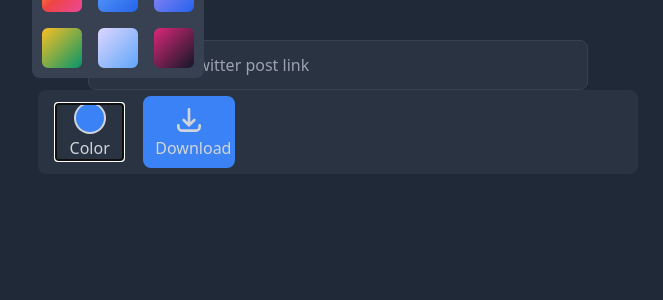
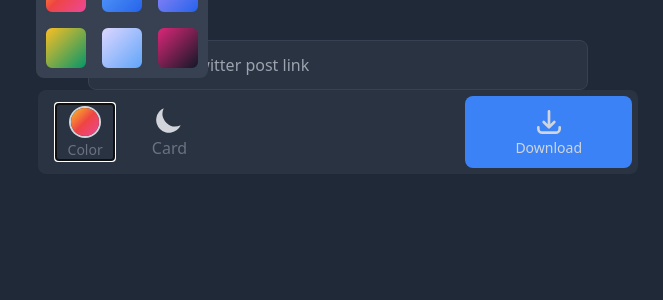
Before and after one commit to manishsharma8/Twella, a React (Create React App) app in the folder client/: page / in a window 1280 px wide. Both pictures are taken after a click on the button "Color". Shown: the top 300 px of the page, without its empty margins (302-965 px from the left). Built offline with nearby package versions, Linux system fonts and the light colour scheme; no server answers.

Commit message:
dark card

```diff
--- a/client/src/components/ActionDrawer.js
+++ b/client/src/components/ActionDrawer.js
@@ -1,12 +1,38 @@
 import ColorPopover from './bottomTray/ColorPopover';
 
-const ActionDrawer = ({ handleImageDownload, colors, handleChangeColor }) => {
+const ActionDrawer = ({
+	handleImageDownload,
+	toggleCardColor,
+	colors,
+	selectedColor,
+	handleChangeColor,
+}) => {
 	return (
-		<div className="grid grid-cols-6 mx-auto bg-gray-700 bg-opacity-40 text-gray-300 w-1/2 p-1.5 rounded-lg gap-2">
-			<ColorPopover colors={colors} handleChangeColor={handleChangeColor} />
+		<div className="grid grid-cols-7 mx-auto bg-gray-700 bg-opacity-40 text-gray-300 w-1/2 p-1.5 rounded-lg gap-0.5">
+			<ColorPopover
+				colors={colors}
+				selectedColor={selectedColor}
+				handleChangeColor={handleChangeColor}
+			/>
+			<button
+				onClick={() => toggleCardColor()}
+				className="rounded-lg px-3 py-2 hover:bg-gray-700 grid grid-cols-1 text-center group"
+			>
+				<svg
+					xmlns="http://www.w3.org/2000/svg"
+					className="h-8 w-8 mx-auto"
+					viewBox="0 0 20 20"
+					fill="currentColor"
+				>
+					<path d="M17.293 13.293A8 8 0 016.707 2.707a8.001 8.001 0 1010.586 10.586z" />
+				</svg>
+				<div className="mx-auto text-gray-500 group-hover:text-gray-300">
+					Card
+				</div>
+			</button>
 			<button
 				onClick={() => handleImageDownload()}
-				className="bg-blue-500 rounded-lg px-3 py-2"
+				className="bg-blue-500 rounded-lg px-3 py-2 col-start-6 text-sm col-span-2"
 			>
 				<svg
 					xmlns="http://www.w3.org/2000/svg"
--- a/client/src/components/App.js
+++ b/client/src/components/App.js
@@ -18,6 +18,7 @@ const colors = [
 const App = () => {
 	const [data, setData] = useState([]);
 	const [selectedColor, setSelectedColor] = useState(colors[0]);
+	const [cardLight, setCardLight] = useState(true);
 	const printRef = useRef();
 
 	useEffect(() => {
@@ -37,6 +38,10 @@ const App = () => {
 		setSelectedColor(colorString);
 	};
 
+	const toggleCardColor = () => {
+		setCardLight(!cardLight);
+	};
+
 	const handleImageDownload = () => {
 		const element = printRef.current;
 		htmlToImage.toPng(element).then(function (dataUrl) {
@@ -51,10 +56,17 @@ const App = () => {
 		<div className="m-10">
 			<Search fetchTweet={fetchTweet} />
 			{data.data && (
-				<Card forwardRef={printRef} color={selectedColor} data={data} />
+				<Card
+					cardLight={cardLight}
+					forwardRef={printRef}
+					color={selectedColor}
+					data={data}
+				/>
 			)}
 			<ActionDrawer
 				colors={colors}
+				toggleCardColor={toggleCardColor}
+				selectedColor={selectedColor}
 				handleChangeColor={handleChangeColor}
 				handleImageDownload={handleImageDownload}
 			/>
--- a/client/src/components/Card.js
+++ b/client/src/components/Card.js
@@ -6,13 +6,21 @@ import Media from './Media';
 import ReferencedCard from './ReferencedCard';
 import Stats from './Stats';
 
-const Card = ({ data, color, forwardRef }) => {
+const Card = ({ data, color, forwardRef, cardLight }) => {
 	const NewlineText = ({ text }) => {
 		let pattern = /http\S+/;
 		text = text.replace(pattern, '');
 		const newText = text.split('\n').map((str) => <p>{str}</p>);
 		return newText;
 	};
+
+	let gradient;
+	if (cardLight) {
+		gradient =
+			'linear-gradient(-50deg,rgba(255,255,255,.5),rgba(255,255,255,.95) 80%';
+	} else {
+		gradient = 'linear-gradient(-50deg,rgba(0,0,0,.94),rgba(0,0,0,.58) 100%)';
+	}
 
 	return (
 		<div className="rounded-xl overflow-hidden w-3/5 mx-auto my-10">
@@ -23,11 +31,12 @@ const Card = ({ data, color, forwardRef }) => {
 			>
 				<div
 					style={{
-						backgroundImage:
-							'linear-gradient(-50deg,rgba(255,255,255,.5),rgba(255,255,255,.95) 80%)',
+						backgroundImage: gradient,
 						fontSize: '22px',
 					}}
-					className="backdrop-blur-xl border border-gray-300 rounded-xl py-6 px-10 shadow-2xl"
+					className={`backdrop-blur-xl border ${
+						cardLight ? 'border-gray-300' : 'border-gray-600'
+					} rounded-xl py-6 px-10 shadow-2xl`}
 				>
 					<div className="flex gap-3 mb-4">
 						<img
@@ -37,7 +46,11 @@ const Card = ({ data, color, forwardRef }) => {
 						/>
 						<div className="text-base flex flex-col leading-snug">
 							<div className="flex gap-2">
-								<span className="font-bold">{data.includes.users[0].name}</span>
+								<span
+									className={`font-bold ${cardLight ? '' : 'text-gray-200'}`}
+								>
+									{data.includes.users[0].name}
+								</span>
 								{data.includes.users[0].verified ? (
 									<svg
 										className="my-auto w-5 h-5 text-blue-400"
@@ -55,17 +68,21 @@ const Card = ({ data, color, forwardRef }) => {
 							</span>
 						</div>
 					</div>
-					<div className="text-gray-700 leading-relaxed">
+					<div
+						className={`leading-relaxed ${
+							cardLight ? 'text-gray-700' : 'text-gray-300'
+						}`}
+					>
 						<NewlineText text={data.data[0].text} />
 					</div>
 					{data.includes.media && <Media medium={data.includes.media} />}
 					{data.data[0].referenced_tweets && (
-						<ReferencedCard id={data.data[0].referenced_tweets[0].id} />
+						<ReferencedCard cardLight={cardLight} id={data.data[0].referenced_tweets[0].id} />
 					)}
 					<div className="text-base mt-2 text-gray-400">
 						{toDateString(data.data[0].created_at, 1)}
 					</div>
-					<Stats metrics={data.data[0].public_metrics} />
+					<Stats cardLight={cardLight} metrics={data.data[0].public_metrics} />
 				</div>
 			</div>
 		</div>
--- a/client/src/components/ReferencedCard.js
+++ b/client/src/components/ReferencedCard.js
@@ -1,9 +1,9 @@
 import { useEffect, useState } from 'react';
 import axios from 'axios';
-import {alterImageQuality} from '../utils/alterImageQuality'
+import { alterImageQuality } from '../utils/alterImageQuality';
 import { toDateString } from '../utils/toDateString';
 
-const ReferencedCard = ({ id }) => {
+const ReferencedCard = ({ id, cardLight }) => {
 	const [data, setData] = useState([]);
 
 	const fetchTweet = async (id) => {
@@ -29,14 +29,22 @@ const ReferencedCard = ({ id }) => {
 	}, [id]);
 
 	return data.data ? (
-		<div className="mt-3 border border-gray-300 p-3 text-base rounded-lg">
+		<div
+			className={`mt-3 border ${
+				cardLight ? 'border-gray-300' : 'border-gray-700'
+			} p-3 text-base rounded-lg`}
+		>
 			<div className="flex">
 				<img
 					className="rounded-full w-7 h-7"
 					src={alterImageQuality(data.includes.users[0].profile_image_url)}
 					alt="referencedtweetprofileimage"
 				/>
-				<span className="ml-2 font-medium my-auto">
+				<span
+					className={`ml-2 font-medium my-auto ${
+						cardLight ? '' : 'text-gray-200'
+					}`}
+				>
 					{data.includes.users[0].name}
 				</span>
 				{data.includes.users[0].verified ? (
@@ -50,14 +58,18 @@ const ReferencedCard = ({ id }) => {
 						</g>
 					</svg>
 				) : null}
-				<span className="my-auto ml-2 text-gray-500">
+				<span className="my-auto ml-2 text-gray-400">
 					@{data.includes.users[0].username}
 				</span>
-				<span className="my-auto ml-1 text-gray-500">
+				<span className="my-auto ml-1 text-gray-400">
 					{toDateString(data.data[0].created_at)}
 				</span>
 			</div>
-			<div className="mt-2 text-lg text-gray-700">
+			<div
+				className={`mt-2 text-lg ${
+					cardLight ? 'text-gray-700' : 'text-gray-300'
+				}`}
+			>
 				<NewlineText text={data.data[0].text} />
 			</div>
 		</div>
--- a/client/src/components/Stats.js
+++ b/client/src/components/Stats.js
@@ -1,22 +1,34 @@
 import { nFormatter } from '../utils/nFormatter';
 
-const Stats = ({ metrics }) => {
+const Stats = ({ metrics, cardLight }) => {
 	return (
 		<div className="flex gap-10 mt-4 text-base text-gray-400">
 			<div>
-				<span className="text-gray-500 font-bold">
+				<span
+					className={`${
+						cardLight ? 'text-gray-500' : 'text-gray-300'
+					} font-bold`}
+				>
 					{nFormatter(metrics.reply_count, 1)}
 				</span>{' '}
 				replies
 			</div>
 			<div>
-				<span className="text-gray-500 font-bold">
+				<span
+					className={`${
+						cardLight ? 'text-gray-500' : 'text-gray-300'
+					} font-bold`}
+				>
 					{nFormatter(metrics.retweet_count, 1)}
 				</span>{' '}
 				shares
 			</div>
 			<div>
-				<span className="text-gray-500 font-bold">
+				<span
+					className={`${
+						cardLight ? 'text-gray-500' : 'text-gray-300'
+					} font-bold`}
+				>
 					{nFormatter(metrics.like_count, 1)}
 				</span>{' '}
 				likes
--- a/client/src/components/bottomTray/ColorPopover.js
+++ b/client/src/components/bottomTray/ColorPopover.js
@@ -1,16 +1,20 @@
 import { Popover, Transition } from '@headlessui/react';
 
-const ColorPopover = ({ colors, handleChangeColor }) => {
+const ColorPopover = ({ colors, selectedColor, handleChangeColor }) => {
 	if (colors) {
 		return (
 			<Popover className="relative hover:bg-gray-700 rounded-lg px-3 py-2">
-				<Popover.Button className="h-full w-full text-center grid grid-cols-1">
-					<div className="bg-blue-500 mx-auto w-7 h-7 rounded-full ring-2 ring-gray-300"></div>
-					<div className="mt-auto">Color</div>
+				<Popover.Button className="h-full w-full text-center grid grid-cols-1 group">
+					<div
+						className={`bg-gradient-to-br ${selectedColor} mx-auto mt-auto w-7 h-7 rounded-full ring-2 ring-gray-300`}
+					></div>
+					<div className="mt-auto text-sm text-gray-500 group-hover:text-gray-300">
+						Color
+					</div>
 				</Popover.Button>
 				<Popover.Panel
 					className="absolute z-10 w-screen max-w-max"
-					style={{ top: '-8.4rem', left: '-0.75rem' }}
+					style={{ top: '-8.4rem', left: '-0.5rem' }}
 				>
 					<div className="grid grid-cols-3 bg-gray-700 p-2 rounded-lg gap-3">
 						{colors.map((color) => {
```
Also changed, not shown: 15 other files (tests, documents, lock files or other folders).
